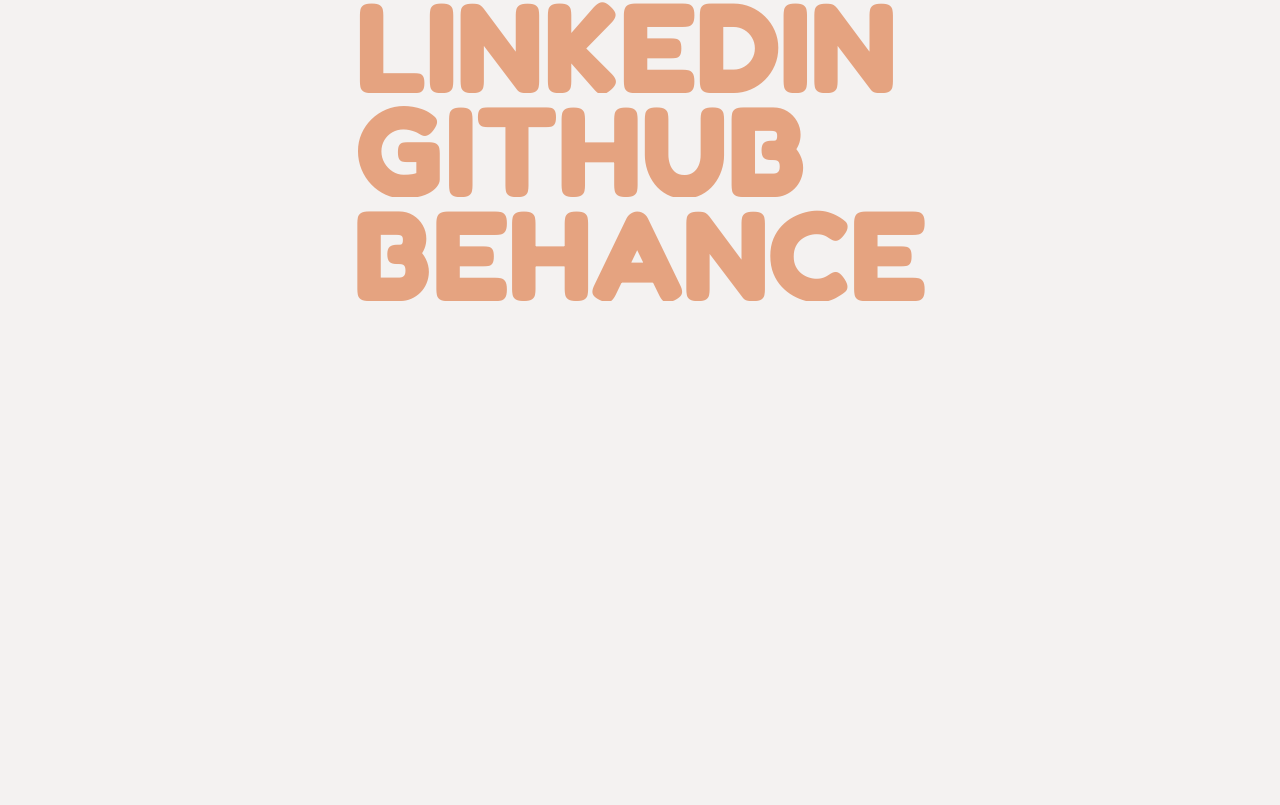
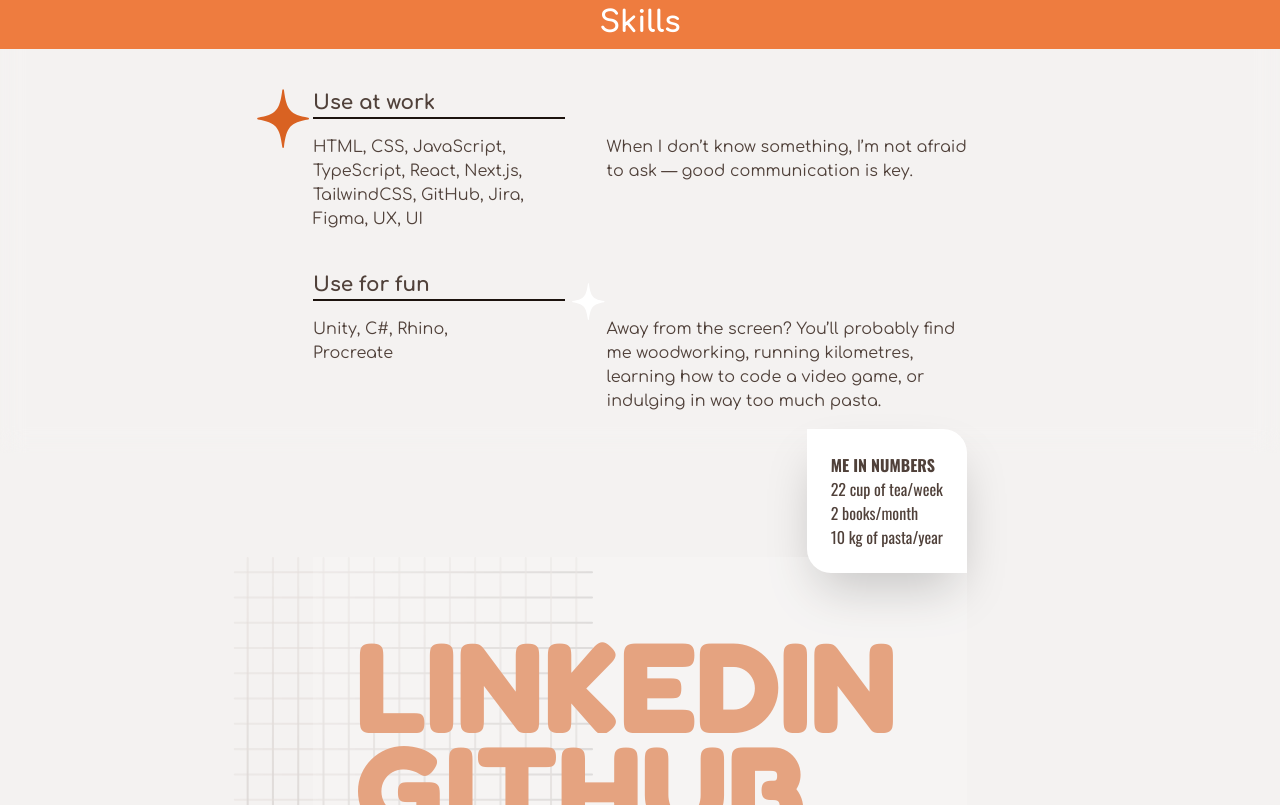
Before and after one commit to karibara/karibara-next-website, a Next.js app: page / in a window 1280 px wide. Shown: the part 735-1540 px from the top of the page. Before the commit the page ends 1036 px from the top, so only its background shows below. Built offline with nearby package versions, Linux system fonts and the light colour scheme; what tailwindcss-motion would draw is missing.

Commit message:
Add Skills section

```diff
--- a/src/app/page.tsx
+++ b/src/app/page.tsx
@@ -1,8 +1,8 @@
 import { AboutMe } from "@/components/sections/AboutMe";
+import { Skills } from "@/components/sections/Skills";
 import { SocialMediaLinks } from "@/components/sections/SocialMediaLinks";
 import { WelcomeSection } from "@/components/sections/WelcomeSection";
-// import { InfiniteHorizontalText } from "@/components/ui/InfiniteHorizontalText";
-// import Image from "next/image";
+import Image from "next/image";
 
 export default function Home() {
   return (
@@ -32,11 +32,21 @@
         {/* ABOUT ME */}
 
         <AboutMe />
-
-        {/* <InfiniteHorizontalText text="Skills" className="-mx-8 sm:-mx-20" /> */}
+        {/* SKILLS */}
+        <Skills />
 
         {/* SOCIAL MEDIA LINKS */}
-        <SocialMediaLinks />
+        <div className="bg-white/20 py-20 my-10 relative">
+          {/* hash pattern */}
+          <Image
+            src="/hash-pattern.svg"
+            alt="hash pattern"
+            width={360}
+            height={360}
+            className="absolute top-0 -left-20 -z-10 rotate-90"
+          />
+          <SocialMediaLinks />
+        </div>
       </main>
       <footer className="row-start-3 flex gap-6 flex-wrap items-center justify-center"></footer>
     </div>
--- /dev/null
+++ b/src/components/sections/Skills.tsx
@@ -0,0 +1,84 @@
+// import { InfiniteHorizontalText } from "../ui/InfiniteHorizontalText";
+import Image from "next/image";
+import { Oswald } from "next/font/google";
+
+const oswald = Oswald({
+  variable: "--font-oswald-sans",
+  subsets: ["latin"],
+});
+
+export const Skills: React.FC = () => {
+  return (
+    <div className="w-full bg-orangeKari-dark/25 backdrop-blur-md">
+      <div className="w-full bg-orangeKari">
+        <h2 className="text-white text-center text-3xl p-2 font-bold">
+          Skills
+        </h2>
+        {/* <InfiniteHorizontalText text="Skills"/> */}
+      </div>
+
+      {/* WORK SKILLS */}
+      <div className=" grid grid-cols-5 max-w-[654px] my-10 mx-auto gap-4">
+        <div className="relative col-span-2">
+          {/* star orange*/}
+          <Image
+            src="/star-orange.svg"
+            alt="orange star"
+            width={52}
+            height={60}
+            className="absolute top-0 -left-14 -z-10 "
+          />
+          <h3 className="text-lg lg:text-xl font-bold border-b-2 border-blackKari">
+            Use at work
+          </h3>
+        </div>
+
+        <div className="grid grid-cols-5 col-span-5 gap-20">
+          <p className="col-span-2 ">
+            HTML, CSS, JavaScript, TypeScript, React, Next.js, TailwindCSS,
+            GitHub, Jira, Figma, UX, UI
+          </p>
+          <p className="col-span-3">
+            When I don’t know something, I’m not afraid to ask — good
+            communication is key.
+          </p>
+        </div>
+      </div>
+
+      {/* HOBBY SKILLS */}
+      <div className=" grid grid-cols-5 max-w-[654px] my-10 mx-auto gap-4">
+        <div className="col-span-2 relative">
+          <h3 className="text-lg lg:text-xl font-bold border-b-2 border-blackKari">
+            Use for fun
+          </h3>
+          {/* star white*/}
+          <Image
+            src="/star-white.svg"
+            alt="white star"
+            width={33}
+            height={37}
+            className="absolute top-3 -right-10 -z-10 "
+          />
+        </div>
+
+        <div className="relative grid grid-cols-5 col-span-5 gap-20">
+          <p className="col-span-2 ">Unity, C#, Rhino, Procreate</p>
+          <p className="col-span-3">
+            Away from the screen? You’ll probably find me woodworking, running
+            kilometres, learning how to code a video game, or indulging in way
+            too much pasta.
+          </p>
+          {/* ME IN NUMBERS */}
+          <div
+            className={`absolute -bottom-40 right-0 ${oswald.variable} bg-white p-6 font-Oswald rounded-tr-3xl rounded-bl-3xl shadow-2xl `}
+          >
+            <h4 className="font-bold">ME IN NUMBERS</h4>
+            <p>22 cup of tea/week</p>
+            <p>2 books/month</p>
+            <p>10 kg of pasta/year</p>
+          </div>
+        </div>
+      </div>
+    </div>
+  );
+};
```
Also changed, not shown: public/star-orange.svg (added), public/star-white.svg (added).
